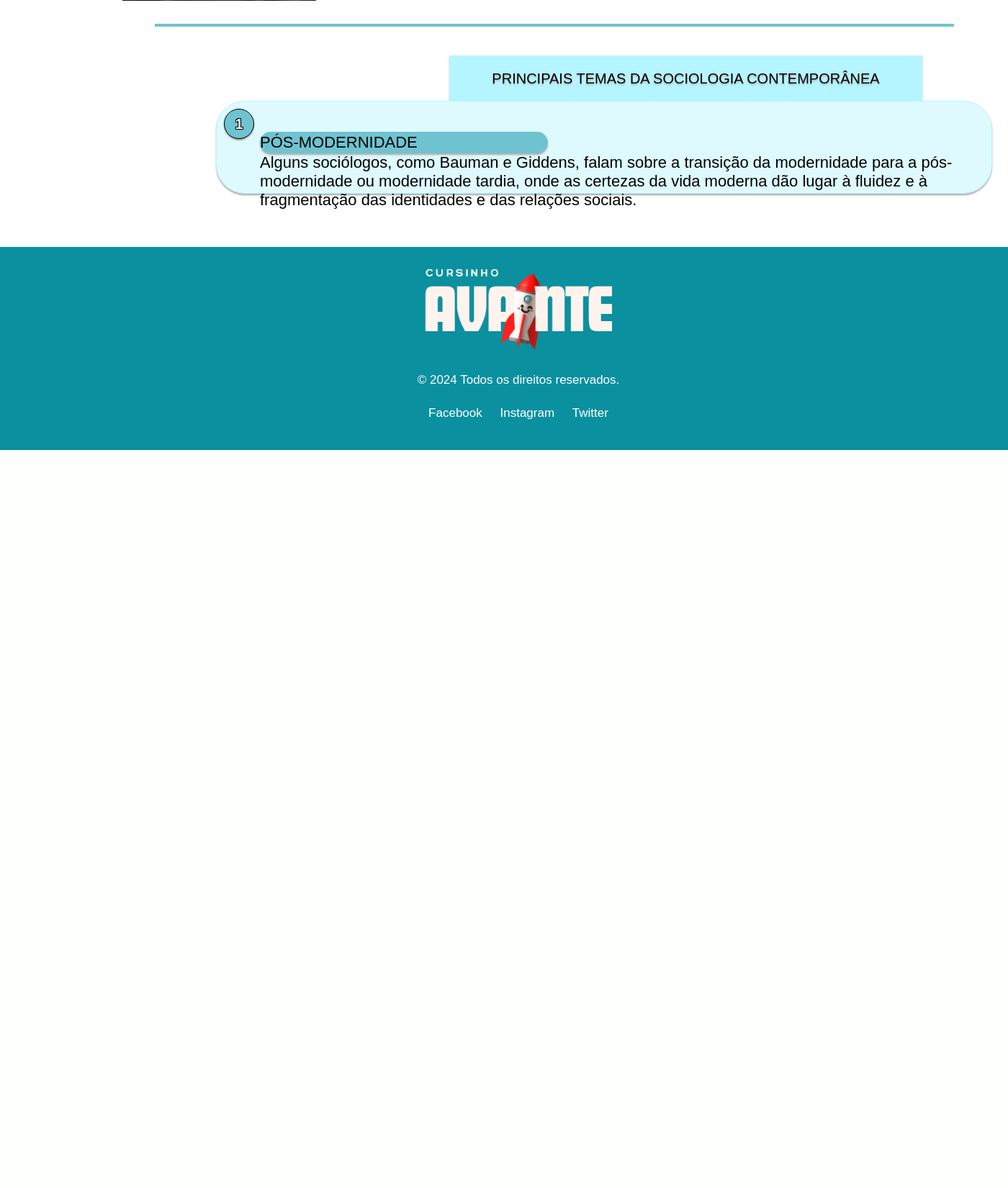
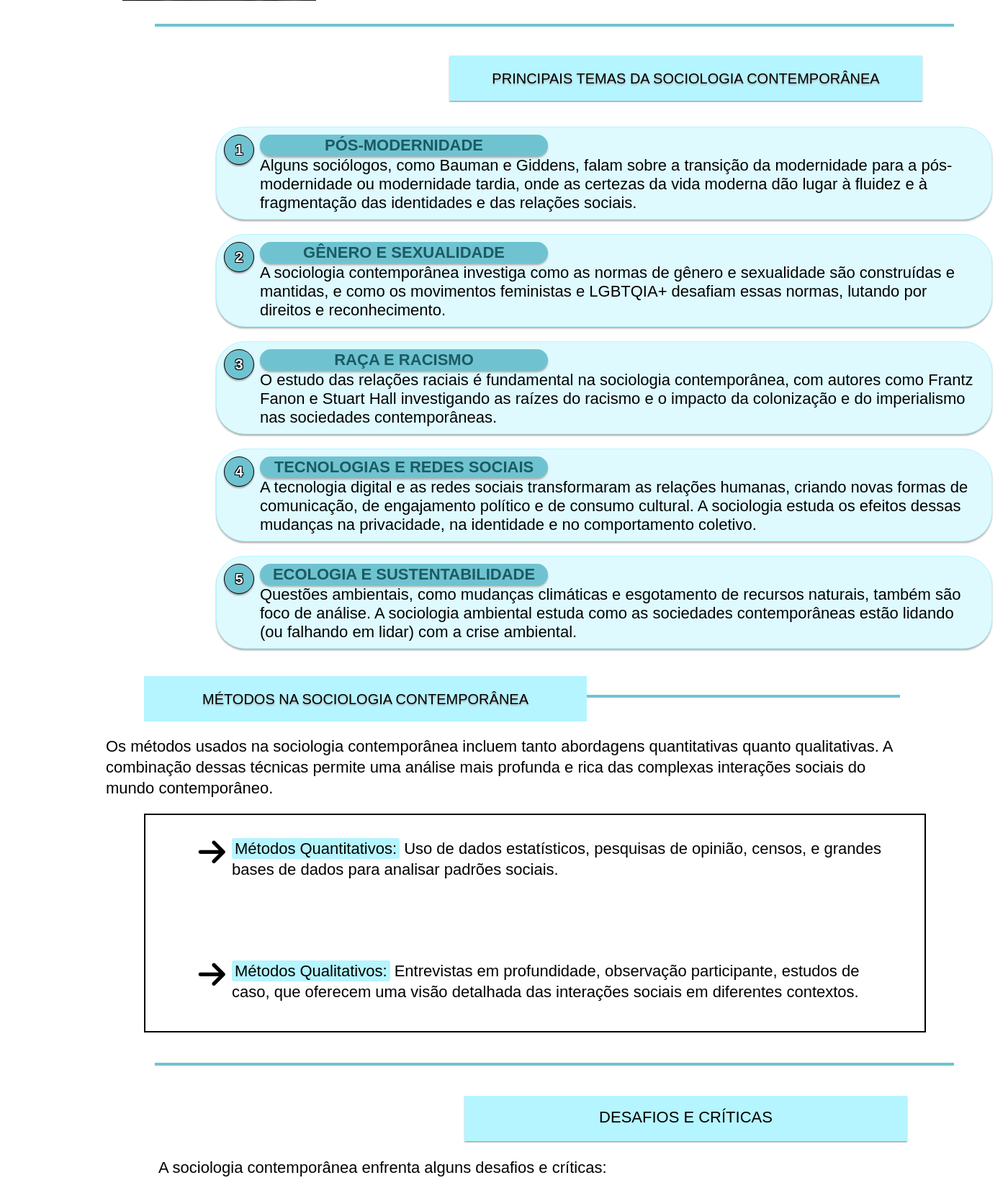
Before and after one commit to RyanHCR/Avante, a PHP site: page /Public/conteudos/sociologia/sociologiacomtp.php in a window 1400 px wide. Shown: the part 4835-6485 px from the top of the page at 72% size. Before the commit the page ends 5460 px from the top, so only its background shows below. Run offline with PHP 8.4, Linux system fonts and the light colour scheme.

Commit message:
Finalização da parte contemporanea Sociologia

```diff
--- a/Public/conteudos/sociologia/sociologiacomtp.php
+++ b/Public/conteudos/sociologia/sociologiacomtp.php
@@ -188,19 +188,73 @@
 <div class="box9">
     <p class="text12">PRINCIPAIS TEMAS DA SOCIOLOGIA CONTEMPORÂNEA</p>
 </div>
+<br><br>
+
 <div class="item-abolicionista1">
     <div class="number-circle">1</div>
-    <div class="box10"><p class="texto13">PÓS-MODERNIDADE</p></div>
-    <span class="highlight3">Alguns sociólogos, como Bauman e Giddens, falam sobre a transição da modernidade para a pós-modernidade ou modernidade tardia, onde as certezas da vida moderna dão lugar à fluidez e à fragmentação das identidades e das relações sociais.</span>
+    <div class="box10"><p class="text15">PÓS-MODERNIDADE</p></div>
+    <span>Alguns sociólogos, como Bauman e Giddens, falam sobre a transição da modernidade para a pós-modernidade ou modernidade tardia, onde as certezas da vida moderna dão lugar à fluidez e à fragmentação das identidades e das relações sociais.</span>
+</div>
+<div class="item-abolicionista1">
+    <div class="number-circle">2</div>
+    <div class="box10"><p class="text15">GÊNERO E SEXUALIDADE</p></div>
+    <span>A sociologia contemporânea investiga como as normas de gênero e sexualidade são construídas e mantidas, e como os movimentos feministas e LGBTQIA+ desafiam essas normas, lutando por direitos e reconhecimento.</span>
+</div>
+<div class="item-abolicionista1">
+    <div class="number-circle">3</div>
+    <div class="box10"><p class="text15">RAÇA E RACISMO</p></div>
+    <span>O estudo das relações raciais é fundamental na sociologia contemporânea, com autores como Frantz Fanon e Stuart Hall investigando as raízes do racismo e o impacto da colonização e do imperialismo nas sociedades contemporâneas.</span>
+</div>
+<div class="item-abolicionista1">
+    <div class="number-circle">4</div>
+    <div class="box10"><p class="text15">TECNOLOGIAS E REDES SOCIAIS</p></div>
+    <span>A tecnologia digital e as redes sociais transformaram as relações humanas, criando novas formas de comunicação, de engajamento político e de consumo cultural. A sociologia estuda os efeitos dessas mudanças na privacidade, na identidade e no comportamento coletivo.</span>
+</div>
+<div class="item-abolicionista1">
+    <div class="number-circle">5</div>
+    <div class="box10"><p class="text15">ECOLOGIA E SUSTENTABILIDADE</p></div>
+    <span>Questões ambientais, como mudanças climáticas e esgotamento de recursos naturais, também são foco de análise. A sociologia ambiental estuda como as sociedades contemporâneas estão lidando (ou falhando em lidar) com a crise ambiental.</span>
 </div>
 
+<br> <br>
+    <hr class="hr1">
+
+    <div class="box11">
+    <p class="text5">MÉTODOS NA SOCIOLOGIA CONTEMPORÂNEA</p>
+    </div>
+
+    <p class="text13">Os métodos usados na sociologia contemporânea incluem tanto abordagens quantitativas quanto qualitativas. A combinação dessas técnicas permite uma análise mais profunda e rica das complexas interações sociais do mundo contemporâneo.</p>
+
+<div class="borda">
+    <img class="img2" src="../../../Resources/images/SETA 5.png">
+    <p class="text01"><span class="highlight2">Métodos Quantitativos:</span> Uso de dados estatísticos, pesquisas de opinião, censos, e grandes bases de dados para analisar padrões sociais.
+    </p>
+
+    <img class="img2" src="../../../Resources/images/SETA 5.png">
+    <p class="text01"><span class="highlight2">Métodos Qualitativos:</span> Entrevistas em profundidade, observação participante, estudos de caso, que oferecem uma visão detalhada das interações sociais em diferentes contextos.</p>
+</div>
+
+<br><br><br>
+<hr class="hrX">
+
+<div class="box3">
+    <p style="text-align:center;padding-top:15px">DESAFIOS E CRÍTICAS</p>
+    </div>
 
 
+    <p class="text14">A sociologia contemporânea enfrenta alguns desafios e críticas:</p>
 
-
-
-
-
+    <div class="box-container">
+ <div class="box12">
+    <p>Eurocentrismo: Crítica de que muitas teorias sociológicas são baseadas em perspectivas europeias e ocidentais, ignorando experiências e epistemologias de outras regiões do mundo.</p>
+    </div>
+<div class="box13">
+    <p>Complexidade: O mundo contemporâneo é extremamente complexo, e os sociólogos muitas vezes enfrentam dificuldade em compreender a interação de múltiplos fatores (econômicos, culturais, tecnológicos, etc.).</p>
+    </div>
+    <div class="box14">
+    <p>Fragmentação Teórica: A multiplicidade de abordagens e teorias pode levar a uma fragmentação da disciplina, tornando-a menos coesa e mais difícil de aplicar.</p>
+    </div>
+</div>
 
 
 
--- a/Resources/css/sociologia.css/contemporanea.css
+++ b/Resources/css/sociologia.css/contemporanea.css
@@ -105,6 +105,26 @@ p{
     height: 30px;
     border-radius: 30px;
     box-shadow: rgb(177, 177, 177) 0.0em 0.1em 0.1em;
+}
+.box11 {
+    background-color: #B5F5FF;
+    height: 63px;
+    width: 615px;
+    margin-left: 200px;
+    margin-top: -50px;
+    text-align: center;
+    align-items: center;
+    justify-content: center;
+}
+.text01{
+    width: 914px;
+    height: 116px;
+    margin-left: 120px;
+    margin-top: -50px;
+}
+.img2{
+    margin-left: 60px;
+    margin-top: 20px;
 }
 .text1 {
     height: 63px;
@@ -223,6 +243,11 @@ p{
     text-shadow: rgb(177, 177, 177) 0.0em 0.1em 0.1em;
     padding-top: 18px;
 }
+.hr1 {
+    border: 2px solid #6FC3D0;
+    width: 487px;
+    margin-right: 150px;
+}
 .hrX{
     width: 1106;
     position: relative;
@@ -269,6 +294,15 @@ p{
 }
 .text11 {
     text-align: center;
+}
+.text13{
+    width: 1106;
+    position: relative;
+    margin: 20px auto;
+}
+.text14{
+    width: 1100px;
+    margin-left: 220;
 }
 .box7-container {
     display: flex;
@@ -349,3 +383,67 @@ width: 269px;
 height: 340px;
  float: left;
 }
+.borda{
+    width: 1082px;
+    height: 300px;
+    border: 2px solid;
+    margin-left: 200px;
+
+}
+.highlight2 {
+    background-color: #B5F5FF;
+    padding: 2px 4px;
+    border-radius: 3px;
+}
+.box-container {
+    display: flex;
+    align-items: center;
+    margin-top: 50px;
+    margin: 20px auto;
+    margin-left: 190px;
+    gap: 20px;
+    font-size: 22px;
+}
+.box12 {
+    background-color: #B5F5FF;
+    height: 190px;
+    width: 330px;
+    border-radius: 30px;
+    padding: 20px;
+    box-shadow: 0 4px 6px rgba(0, 0, 0, 0.1);
+    display: flex; /* Ativa o modelo Flexbox */
+    flex-direction: column; /* Alinha os itens em coluna */
+    justify-content: center; /* Centraliza verticalmente */
+    text-align: left; /* Alinha o texto à esquerda */
+}
+.box13 {
+    background-color: #6FC3D0;
+    height: 190px;
+    width: 330px;
+    border-radius: 30px;
+    padding: 20px;
+    box-shadow: 0 4px 6px rgba(0, 0, 0, 0.1);
+    display: flex; /* Ativa o modelo Flexbox */
+    flex-direction: column; /* Alinha os itens em coluna */
+    justify-content: center; /* Centraliza verticalmente */
+    text-align: left; /* Alinha o texto à esquerda */
+}
+.box14 {
+    background-color: #2F91A0;
+    height: 190px;
+    width: 330px;
+    border-radius: 30px;
+    padding: 20px;
+    box-shadow: 0 4px 6px rgba(0, 0, 0, 0.1);
+    display: flex; /* Ativa o modelo Flexbox */
+    flex-direction: column; /* Alinha os itens em coluna */
+    justify-content: center; /* Centraliza verticalmente */
+    text-align: left; /* Alinha o texto à esquerda */
+}
+.text15 {
+    color:#1C5A63;
+    text-shadow: #00000040;
+    font-weight: bold;
+    text-align: center;
+    margin-top: -10px;
+}
```
